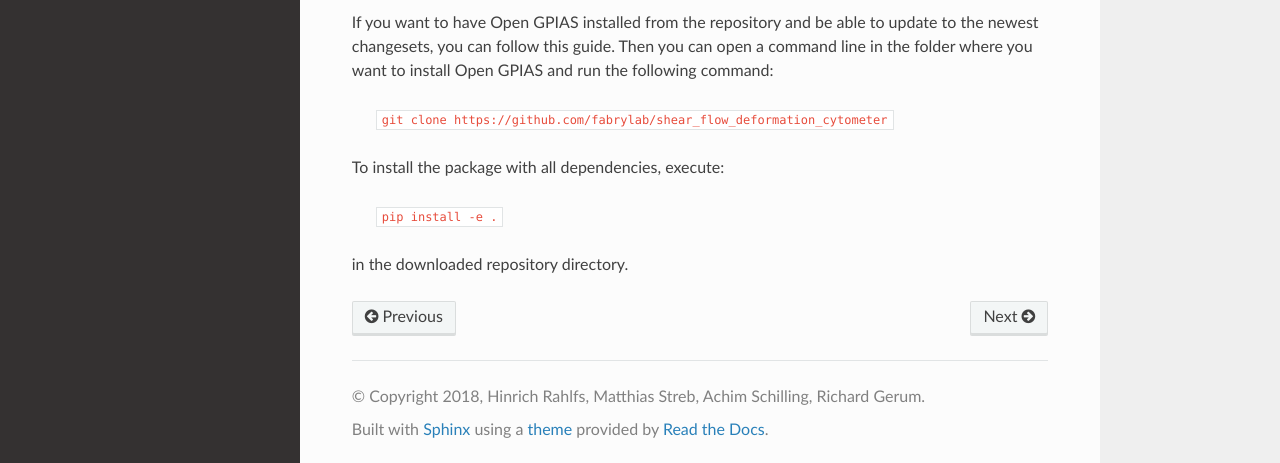
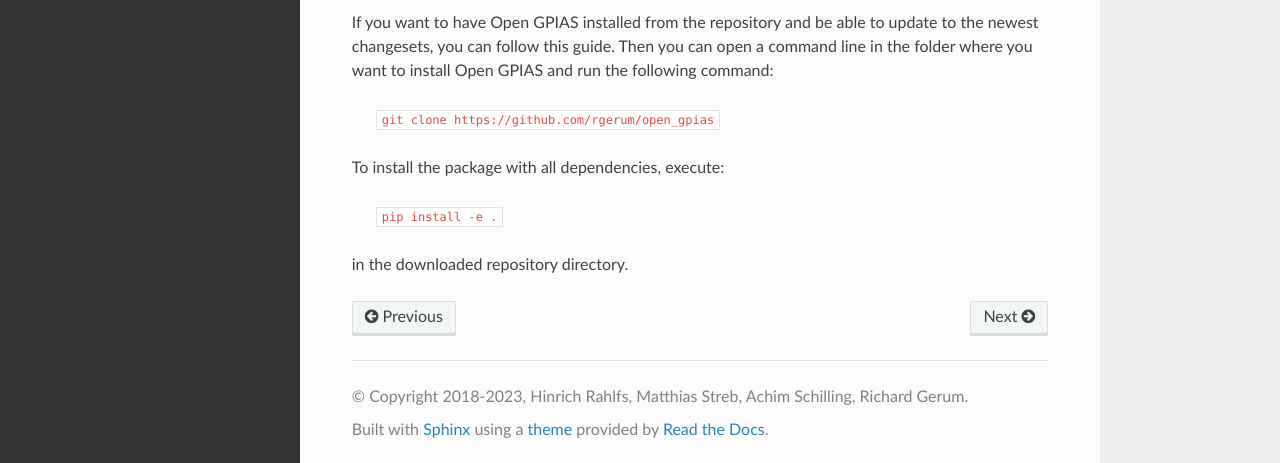
Before and after one commit to rgerum/open_gpias, a Sphinx documentation site: the page built from docs/installation.rst, in a window 1280 px wide and 1293 px high. Shown: the part 827-1290 px from the top of the window. Built offline with Sphinx 7.4.7 and the Read the Docs theme 2.0.0, drawn with Linux system fonts in a browser that asks for light colours.

Commit message:
updated copyright notice

```diff
--- a/docs/conf.py
+++ b/docs/conf.py
@@ -65,7 +65,7 @@ master_doc = 'index'
 
 # General information about the project.
 project = u'Open GPIAS'
-copyright = u'2018, Hinrich Rahlfs, Matthias Streb, Achim Schilling, Richard Gerum'
+copyright = u'2018-2023, Hinrich Rahlfs, Matthias Streb, Achim Schilling, Richard Gerum'
 author = u'Hinrich Rahlfs, Matthias Streb, Achim Schilling, Richard Gerum'
 
 # The version info for the project you're documenting, acts as replacement for
--- a/docs/installation.rst
+++ b/docs/installation.rst
@@ -32,7 +32,7 @@ If you want to have Open GPIAS installed from the repository and be able to upda
 follow this guide.
 Then you can open a command line in the folder where you want to install Open GPIAS and run the following command:
 
-    ``git clone https://github.com/fabrylab/shear_flow_deformation_cytometer``
+    ``git clone https://github.com/rgerum/open_gpias``
 
 To install the package with all dependencies, execute:
 
```
